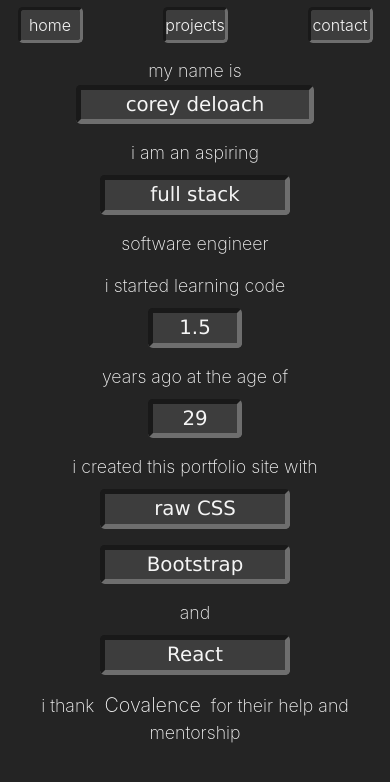
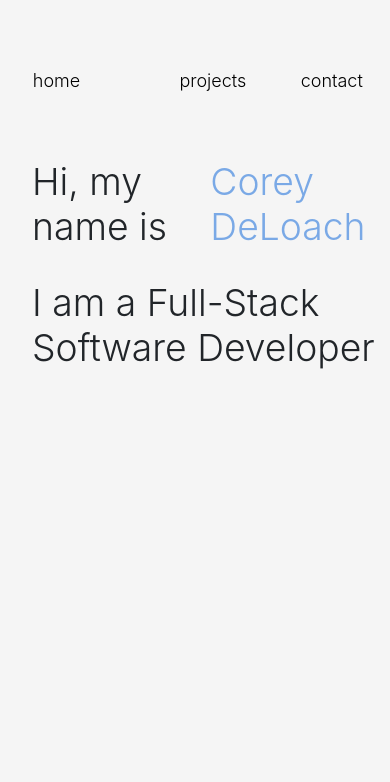
Before and after one commit to Slap-a-tha-Bass/portfolio, a React (Create React App) app: page / in a window 390 px wide. Shown: the top 782 px of the page. Built offline with nearby package versions, Linux system fonts and the light colour scheme; the HTML template or start-up script is replaced by a standard one.

Commit message:
total reorganization and formatted, mostly CSS and button animations

```diff
--- a/src/App.css
+++ b/src/App.css
@@ -1,15 +1,14 @@
 .NavBar {
-  min-height: 50px;
+  min-height: 10rem;
   margin: auto;
-  background: rgb(36, 36, 36);
+  background: rgb(245, 245, 245);
   display: flex;
   align-items: center;
-  justify-content: center;
+  justify-content: space-between;
+  background-color: rgb(245,245,245);
 }
 .NavButton {
-  background: rgb(61, 61, 61);
-  color: whitesmoke;
-  border: rgb(110,110,110) 3px inset;
+  color: black;
   border-radius: 0.3rem;
   min-height: 30px;
   min-width: 65px;
@@ -18,33 +17,43 @@
   justify-content: center;
   text-decoration: none;
   font-weight: 300;
-  font-size: medium;
-  margin-left: 2.5rem;
-  margin-right: 2.5rem;
+  font-size: large;
   padding: 0.2rem;
 }
 .NavButton:hover {
-  background-color: rgb(122, 169, 230);
-}
-.main {
-  min-height: 100vh;
-  min-width: 100vw;
-  background: rgb(36,36,36);
-}
-.section {
-  padding: 1rem;
+  animation-name: nav;
+  animation-duration: 1s;
+  text-decoration: none;
+  color: black
 }
 .Home {
-  font-size: calc(10px + 2vmin);
-  color: whitesmoke;
-  font-weight: 200;
+  padding-left: 2rem;
+  padding-bottom: 1rem;
+  background-color: rgb(245,245,245);
+}
+@keyframes nav {
+  from{background-color: black}
+  to{background-color: rgb(245,245,245)}
+  from{color:rgb(245, 245, 245)}
+  to{color:black}
+}
+.Name {
+  color:rgb(122, 169, 230);
+  padding-left: 0.5rem;
+}
+.Project {
+  font-size: large;
+  background-color: rgb(245,245,245);
+  padding-left: 2rem;
+}
+.bgcolor {
+  background-color: rgb(245, 245, 245);
 }
 .link {
-  color: whitesmoke;
+  color: black;
   font-size: calc(12px + 2vmin);
-  padding-left: 5px;
-  padding-right: 5px;
-  padding-bottom: 5px;
+  padding-left: 5rem;
+  padding-right: 5rem;
   text-decoration: none;
 }
 .link:hover {
--- a/src/App.jsx
+++ b/src/App.jsx
@@ -4,12 +4,14 @@ import Home from './views/Home';
 import Projects from './views/Projects';
 import Contact from './views/Contact';
 import NavBar from './components/NavBar';
+import RootLayout from './components/RootLayout';
 import './App.css';
 
 
 const App = () => {
       return (
         <BrowserRouter>
+          <RootLayout>
           <NavBar />
             <Switch>
               <Route exact path = '/'>
@@ -22,6 +24,7 @@ const App = () => {
                 <Contact />
               </Route>
             </Switch>
+            </RootLayout>
         </BrowserRouter>
       );
 };
--- a/src/components/NavBar.jsx
+++ b/src/components/NavBar.jsx
@@ -5,9 +5,13 @@ import '../App.css';
 const NavBar = () => {
     return (
         <div className = "NavBar">
-            <Link to='/' className ="NavButton">home</Link>
-            <Link to='/projects' className ="NavButton">projects</Link>
-            <Link to='/contact' className ="NavButton">contact</Link>
+            <div className="d-flex">
+                <Link to='/' className ="NavButton mx-4">home</Link>
+            </div>
+            <div className="d-flex ">
+                <Link to='/projects' className ="NavButton mx-4">projects</Link>
+                <Link to='/contact' className ="NavButton mx-4">contact</Link>
+            </div>
         </div>
     )
 }
--- /dev/null
+++ b/src/components/RootLayout.jsx
@@ -0,0 +1,13 @@
+import React from 'react';
+
+const RootLayout = ({children}) => {
+    return (
+        <main className="">
+            <section className="row">
+                {children}
+            </section>
+        </main>
+    )
+}
+
+export default RootLayout;
--- a/src/index.css
+++ b/src/index.css
@@ -1,3 +1,7 @@
+html {
+  background-color: rgb(245,245,245);
+}
+
 body {
   margin: 0;
   font-family: -apple-system, BlinkMacSystemFont, 'Segoe UI', 'Roboto', 'Oxygen',
@@ -5,7 +9,6 @@ body {
     sans-serif;
   -webkit-font-smoothing: antialiased;
   -moz-osx-font-smoothing: grayscale;
-  background-color: rgb(36, 36, 36);
 }
 
 code {
--- a/src/views/Home.jsx
+++ b/src/views/Home.jsx
@@ -2,10 +2,14 @@ import React from 'react'
 
 const Home = () => {
     return (
-        <main className="container main">
-            <section className="row d-flex justify-content-center">
-                <div className="col-md-3 pb-3">
-                    <div className="Home text-center mt-2">
+        <main className="bg-light">
+                    <div className="Home display-3 d-flex">
+                        Hi, my name is  <p className="Name"> Corey DeLoach</p>
+                    </div>
+                    <div className="Home display-3">
+                        I am a Full-Stack Software Developer
+                    </div>
+                    {/* <div className="Home text-center mt-2">
                         my name is <p className="para-name">corey deloach</p>
                     </div>
                     <div className="Home text-center mt-3">
@@ -19,9 +23,7 @@ const Home = () => {
                     </div>
                     <div className="Home text-center mt-3">
                         i thank <a className="link my-2 pt-1" target="_blank" rel="noreferrer" href="https://www.covalence.io">Covalence</a> for their help and mentorship
-                    </div>
-                </div>
-            </section>
+                    </div> */}
         </main>
     )
 }
--- a/src/views/Projects.jsx
+++ b/src/views/Projects.jsx
@@ -2,20 +2,16 @@ import React from 'react';
 
 const Projects = () => {
     return (
-        <main className="container main">
-            <section className="row d-flex justify-content-center">
-                <div className="col-md-3">
-                    <div className="Home">
-                        my only pride and joy at the moment is inspired by my love for coffee
+                <div className="col-md-12 bgcolor">
+                    <div className="Project display-5">
+                        inspired by my love for coffee
                     </div>
-                    <a className="link mt-2" href="http://cc-coffee.herokuapp.com" target="_blank" rel="noopener noreferrer">c^2 coffee</a>
-                    <div className="Home mt-2">
+                    <a className="link" href="http://cc-coffee.herokuapp.com" target="_blank" rel="noopener noreferrer">c^2 coffee</a>
+                    <div className="Project display-5">
                         more projects can be seen on my
                     </div>
                     <a className="link" href="http://www.github.com/Slap-a-tha-Bass" target="_blank" rel="noopener noreferrer">github</a>
                 </div>
-            </section>
-        </main>
     )
 }
 
```
